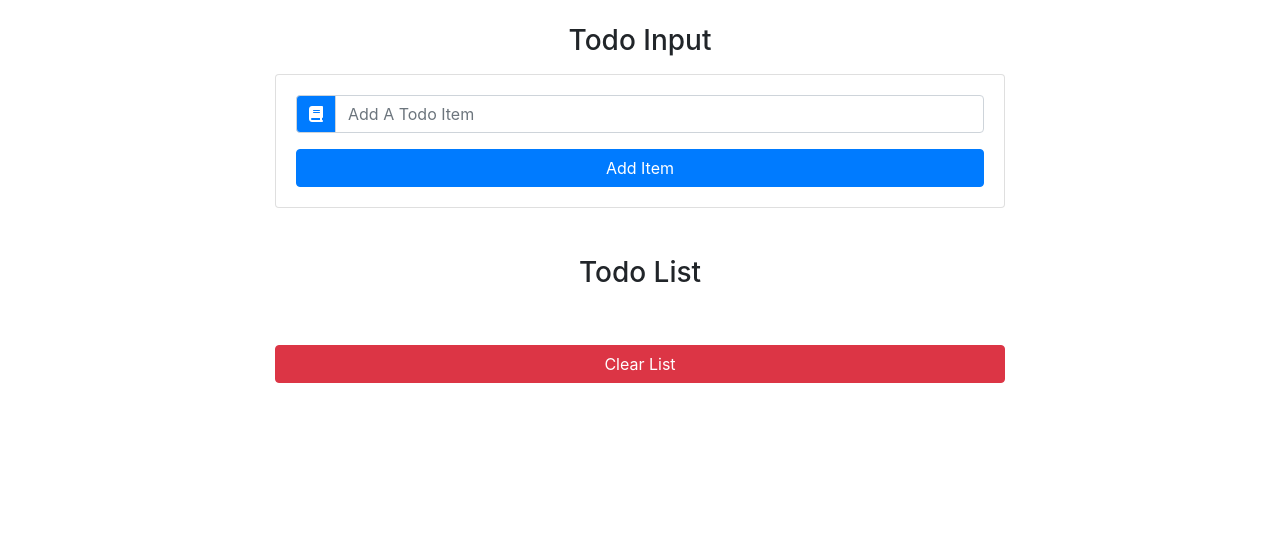
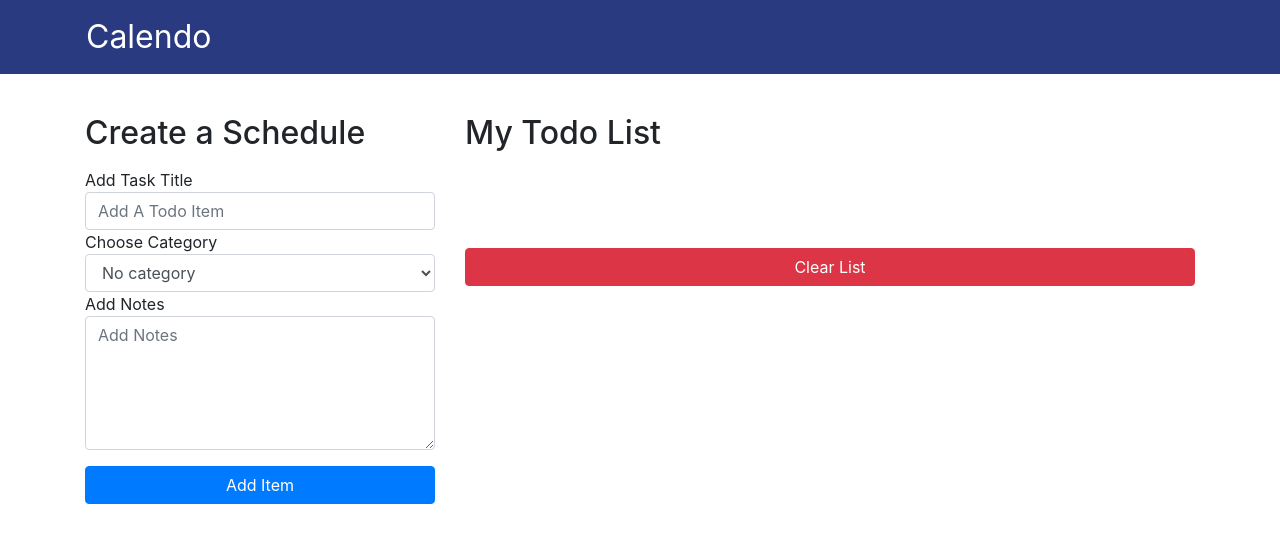
Before and after one commit to riaars/to-do-list, a React (Create React App) app: page / in a window 1280 px wide. Shown: the top 542 px of the page. Built offline with nearby package versions, Linux system fonts and the light colour scheme.

Commit message:
add more input

```diff
--- a/package.json
+++ b/package.json
@@ -6,6 +6,7 @@
     "bootstrap": "^4.3.1",
     "react": "^16.8.6",
     "react-dom": "^16.8.6",
+    "react-router": "^5.1.2",
     "react-scripts": "3.0.1",
     "uuid": "^3.3.2"
   },
--- a/public/index.html
+++ b/public/index.html
@@ -10,6 +10,27 @@
       user's mobile device or desktop. See https://developers.google.com/web/fundamentals/web-app-manifest/
     -->
     <link rel="manifest" href="%PUBLIC_URL%/manifest.json" />
+    <link
+      rel="stylesheet"
+      href="https://stackpath.bootstrapcdn.com/bootstrap/4.3.1/css/bootstrap.min.css"
+      integrity="sha384-ggOyR0iXCbMQv3Xipma34MD+dH/1fQ784/j6cY/iJTQUOhcWr7x9JvoRxT2MZw1T"
+      crossorigin="anonymous"
+    />
+    <script
+      src="https://code.jquery.com/jquery-3.3.1.slim.min.js"
+      integrity="sha384-q8i/X+965DzO0rT7abK41JStQIAqVgRVzpbzo5smXKp4YfRvH+8abtTE1Pi6jizo"
+      crossorigin="anonymous"
+    ></script>
+    <script
+      src="https://cdnjs.cloudflare.com/ajax/libs/popper.js/1.14.7/umd/popper.min.js"
+      integrity="sha384-UO2eT0CpHqdSJQ6hJty5KVphtPhzWj9WO1clHTMGa3JDZwrnQq4sF86dIHNDz0W1"
+      crossorigin="anonymous"
+    ></script>
+    <script
+      src="https://stackpath.bootstrapcdn.com/bootstrap/4.3.1/js/bootstrap.min.js"
+      integrity="sha384-JjSmVgyd0p3pXB1rRibZUAYoIIy6OrQ6VrjIEaFf/nJGzIxFDsf4x0xIM+B07jRM"
+      crossorigin="anonymous"
+    ></script>
     <!--
       Notice the use of %PUBLIC_URL% in the tags above.
       It will be replaced with the URL of the `public` folder during the build.
--- a/src/App.js
+++ b/src/App.js
@@ -1,7 +1,8 @@
 import React, {Component} from 'react';
-import TodoInput from './component/TodoInput';
-import TodoList from './component/TodoList';
+import TodoInput from '../src/component/TodoInput/TodoInput';
+import TodoList from '../src/component/TodoList/TodoList';
 import 'bootstrap/dist/css/bootstrap.min.css';
+import Header from '../src/component/header/Header';
 import uuid from 'uuid';
 
 class App extends Component {
@@ -9,6 +10,8 @@ class App extends Component {
     items: [],
     id: uuid(),
     item: '',
+    item_notes: '',
+    category: '',
     editItem: false,
   };
 
@@ -18,17 +21,32 @@ class App extends Component {
     });
   };
 
+  handleChangeNotes = e => {
+    this.setState({
+      item_notes: e.target.value,
+    });
+  };
+
+  handleChangeCategory = e => {
+    this.setState({
+      category: e.target.value,
+    });
+  };
   handleSubmit = e => {
     e.preventDefault();
     const newItem = {
       id: this.state.id,
       title: this.state.item,
+      notes: this.state.item_notes,
+      category: this.state.category,
     };
 
     const updateItems = [...this.state.items, newItem];
     this.setState({
       items: updateItems,
       item: '',
+      item_notes: '',
+      category: '',
       id: uuid(),
       editItem: false,
     });
@@ -54,6 +72,8 @@ class App extends Component {
     this.setState({
       items: filteredItems,
       item: selectedItem.title,
+      item_notes: selectedItem.notes,
+      category: selectedItem.category,
       editItem: true,
       id: id,
     });
@@ -61,16 +81,26 @@ class App extends Component {
 
   render() {
     return (
+      <div>
+        <Header />
+        <div className="space"></div>
         <div className="container">
           <div className="row">
-          <div className="col-10 mx-auto col-md-8 mt-4">
-            <h3 className="text-capitalize text-center"> todo input</h3>
+            <div className="col-lg-4 col-md-6 col-sm-12">
+              <h2>Create a Schedule</h2>
               <TodoInput
                 item={this.state.item}
+                item_notes={this.state.item_notes}
                 handleChange={this.handleChange}
+                handleChangeNotes={this.handleChangeNotes}
+                handleChangeCategory={this.handleChangeCategory}
                 handleSubmit={this.handleSubmit}
                 editItem={this.state.editItem}
               />
+            </div>
+
+            <div className="col-lg-8 col-md-6 col-sm-12">
+              <h2>My Todo List</h2>
               <TodoList
                 items={this.state.items}
                 clearList={this.clearList}
@@ -80,6 +110,7 @@ class App extends Component {
             </div>
           </div>
         </div>
+      </div>
     );
   }
 }
--- a/src/component/TodoInput.js
+++ /dev/null
@@ -1,38 +0,0 @@
-import React, {Component} from 'react';
-
-class TodoInput extends Component {
-  render() {
-    const {item, handleChange, handleSubmit, editItem} = this.props;
-    return (
-      <div className="card card-body my-3">
-        <form onSubmit={handleSubmit}>
-          <div className="input-group">
-            <div className="input-group-prepend">
-              <div className="input-group-text bg-primary text-white">
-                <i className="fas fa-book" />
-              </div>
-            </div>
-            <input
-              type="text"
-              className="form-control text-capitalize"
-              placeholder="add a todo item"
-              value={item}
-              onChange={handleChange}
-            />
-          </div>
-          <button
-            type="submit"
-            className={
-              editItem
-                ? 'btn btn-block btn-success mt-3'
-                : 'btn btn-block btn-primary mt-3'
-            }>
-            {editItem ? 'Edit Item' : 'Add Item'}
-          </button>
-        </form>
-      </div>
-    );
-  }
-}
-
-export default TodoInput;
--- /dev/null
+++ b/src/component/TodoInput/TodoInput.js
@@ -0,0 +1,80 @@
+import React, {Component} from 'react';
+
+class TodoInput extends Component {
+  render() {
+    const {
+      item,
+      item_notes,
+      category,
+      handleChange,
+      handleChangeNotes,
+      handleChangeCategory,
+      handleSubmit,
+      editItem,
+    } = this.props;
+    return (
+      <div className="my-3">
+        <form onSubmit={handleSubmit}>
+          <div className="text-capitalize text-left"> Add Task Title</div>
+          <div className="input-group">
+            <input
+              type="text"
+              className="form-control text-capitalize"
+              placeholder="add a todo item"
+              value={item}
+              onChange={handleChange}
+              required
+            />
+          </div>
+
+          <div>Choose Category</div>
+          <select
+            className="form-control"
+            id="sel1"
+            name="sellist1"
+            value={category}
+            onChange={handleChangeCategory}>
+            <option>No category</option>
+            <option>To do</option>
+            <option>Event </option>
+            <option>Appointment</option>
+            <option>School</option>
+          </select>
+          {/* <div className="input-group">
+            <input
+              type="text"
+              className="form-control text-capitalize"
+              placeholder="add category"
+              value={category}
+              onChange={handleChangeCategory}
+            />
+          </div> */}
+
+          <div>Add Notes</div>
+          <div className="input-group">
+            <textarea
+              type="text"
+              className="form-control text-capitalize"
+              placeholder="add notes"
+              value={item_notes}
+              rows="5"
+              required
+              onChange={handleChangeNotes}></textarea>
+          </div>
+
+          <button
+            type="submit"
+            className={
+              editItem
+                ? 'btn btn-block btn-success mt-3'
+                : 'btn btn-block btn-primary mt-3'
+            }>
+            {editItem ? 'Edit Item' : 'Add Item'}
+          </button>
+        </form>
+      </div>
+    );
+  }
+}
+
+export default TodoInput;
--- a/src/component/TodoItem.js
+++ b/src/component/TodoList/TodoItem.js
@@ -2,10 +2,18 @@ import React, {Component} from 'react';
 
 class TodoItem extends Component {
   render() {
-    const {title, handleDelete, handleEdit} = this.props;
+    const {title, category, notes, handleDelete, handleEdit} = this.props;
     return (
       <li className="list-group-item text-capitalize d-flex justify-content-between my-2">
-        <h6>{title}</h6>
+        <h3>{title}</h3>
+        <div>
+          <h6>{category}</h6>
+        </div>
+
+        <div>
+          <h6>{notes}</h6>
+        </div>
+
         <div className="todo-icon">
           <span className="mx-2 text-success" onClick={handleEdit}>
             <i className="fas fa-pen" />
--- a/src/component/TodoList.js
+++ b/src/component/TodoList/TodoList.js
@@ -7,12 +7,13 @@ class TodoList extends Component {
     return (
       <div>
         <ul className="list-group my-5">
-          <h3 className="text-capitalize text-center">Todo List </h3>
           {items.map(item => {
             return (
               <TodoItem
                 key={item.id}
                 title={item.title}
+                category={item.category}
+                notes={item.notes}
                 handleDelete={() => handleDelete(item.id)}
                 handleEdit={() => handleEdit(item.id)}
               />
--- /dev/null
+++ b/src/component/header/Header.css
@@ -0,0 +1,7 @@
+.header-color {
+  background-color: #293a80;
+}
+
+.space {
+  height: 40px;
+}
--- /dev/null
+++ b/src/component/header/Header.js
@@ -0,0 +1,29 @@
+import React from 'react';
+import './Header.css';
+
+const Header = () => {
+  return (
+    <div className="header-color">
+      <nav className=" container navbar navbar-expand-lg header-color">
+        <a
+          className="navbar-brand"
+          href="#"
+          style={{textDecoration: 'note', color: 'white', fontSize: '32px'}}>
+          Calendo
+        </a>
+        <button
+          class="navbar-toggler"
+          type="button"
+          data-toggle="collapse"
+          data-target="#navbarSupportedContent"
+          aria-controls="navbarSupportedContent"
+          aria-expanded="false"
+          aria-label="Toggle navigation">
+          <span class="navbar-toggler-icon"></span>
+        </button>
+      </nav>
+    </div>
+  );
+};
+
+export default Header;
```
Also changed, not shown: src/component/TodoInput/TodoInput.css (added), src/component/TodoList/TodoList.css (added), 1 other file (tests, documents, lock files or other folders). Lines whose indentation alone changed are shown as unchanged.
